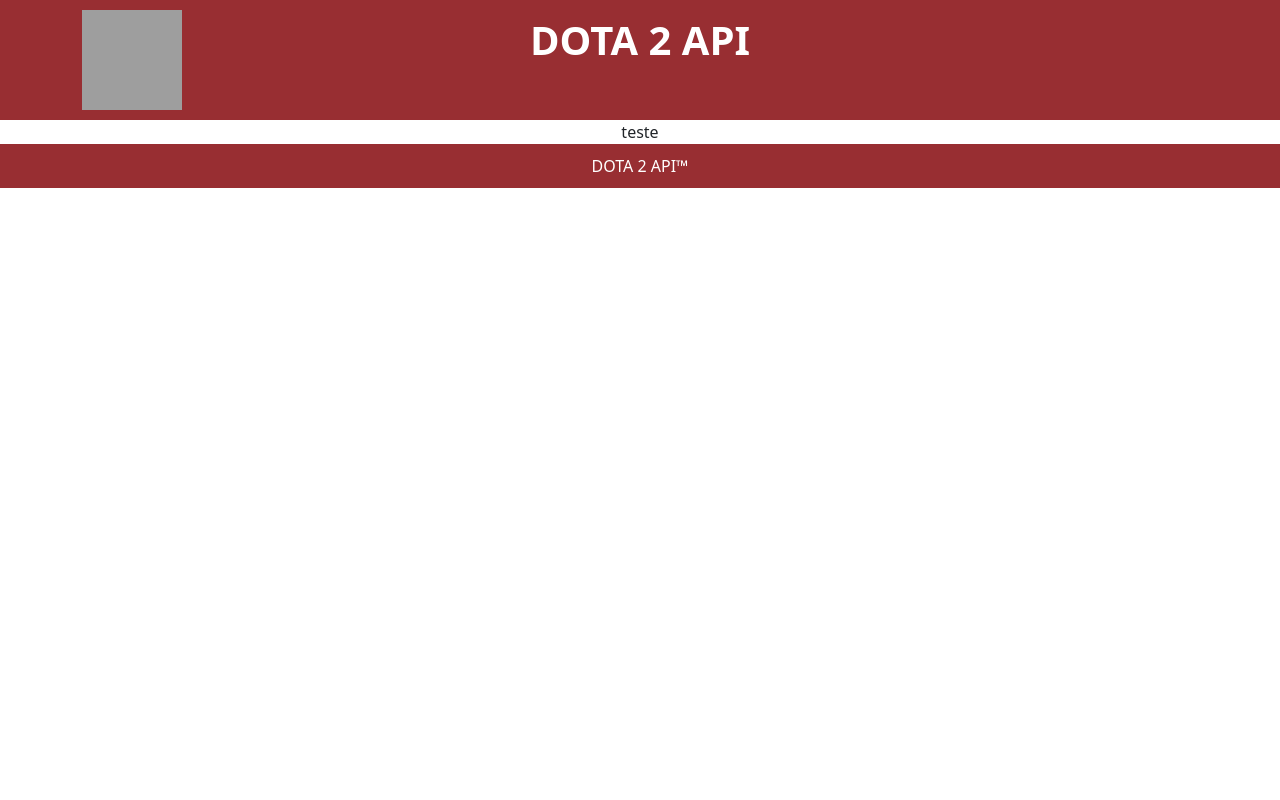
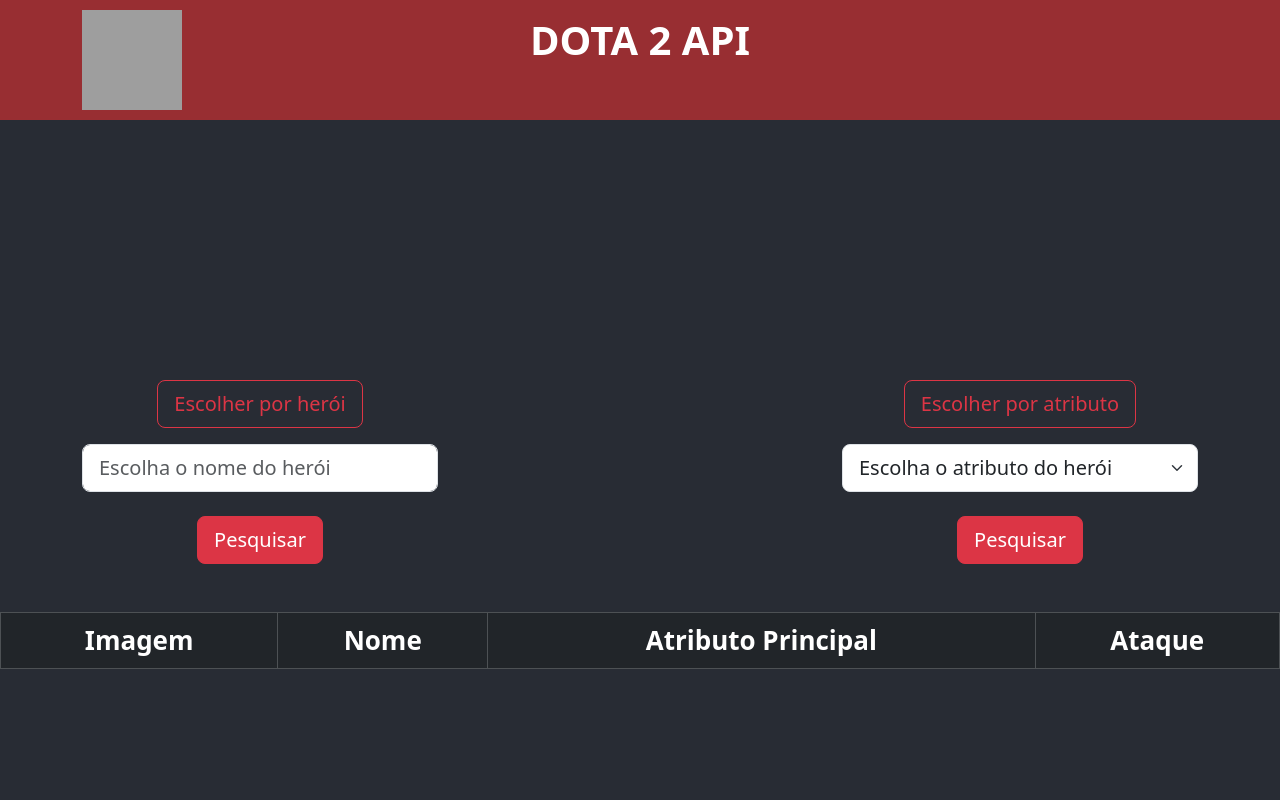
Before and after one commit to thalesondas/versao-api-dota2, a React (Create React App) app: page / in a window 1280 px wide. Shown: the top 800 px of the page. Built offline with nearby package versions, Linux system fonts and the light colour scheme; grey boxes are pictures that could not be loaded.

Commit message:
Organizando a parte visual do main

```diff
--- a/src/App.js
+++ b/src/App.js
@@ -1,15 +1,14 @@
 import Header from './components/Header.js';
 import Footer from './components/Footer.js';
+import Main from './components/Main.js';
 import 'bootstrap/dist/css/bootstrap.min.css';
 import './App.css'
 
-function App() {
+const App = () => {
   return (
     <div className="App">
       <Header />
-      <main>
-        teste
-      </main>
+      <Main />
       <Footer />
     </div>
   );
--- /dev/null
+++ b/src/assets/Main.css
@@ -0,0 +1,10 @@
+.App-header {
+    background-color: #282c34;
+    min-height: 100vh;
+    display: flex;
+    flex-direction: column;
+    align-items: center;
+    justify-content: center;
+    font-size: calc(10px + 2vmin);
+    color: white;
+}
--- /dev/null
+++ b/src/assets/TableData.css
@@ -0,0 +1,3 @@
+td{
+    vertical-align: middle;
+  }
--- a/src/components/Footer.js
+++ b/src/components/Footer.js
@@ -1,13 +1,11 @@
 import '../assets/Footer.css'
 
-function Footer() {
-
+const Footer = () => {
     return(
         <footer>
             DOTA 2 API™
         </footer>
     )
-
 }
 
 export default Footer;
--- a/src/components/Header.js
+++ b/src/components/Header.js
@@ -1,8 +1,7 @@
 import { Container, Image, Row, Col } from 'react-bootstrap'
 import '../assets/Header.css'
 
-function Header() {
-
+const Header = () => {
     return(
         <header>
             <Container>
@@ -20,7 +19,6 @@
             </Container>
         </header>
     )
-
 }
 
 export default Header;
--- /dev/null
+++ b/src/components/HeroAttrSearch.js
@@ -0,0 +1,27 @@
+import { Form, ToggleButton, Button } from 'react-bootstrap';
+
+const HeroAttrSearch = () => {
+    return (
+        <>
+            <ToggleButton
+                className="mt-4"
+                size='lg'
+                id="toggle-check-attr"
+                type="checkbox"
+                variant="outline-danger"
+            >
+                Escolher por atributo
+            </ToggleButton>
+            <Form.Select className='mt-3' size='lg' >
+                <option value="-">Escolha o atributo do herói</option>
+                <option value="all">Todos (all)</option>
+                <option value="str">Força (str)</option>
+                <option value="agi">Agilidade (agi)</option>
+                <option value="int">Inteligência (int)</option>
+            </Form.Select>
+            <Button variant='danger' size='lg' className='mt-4'>Pesquisar</Button>
+        </>
+    );
+}
+
+export default HeroAttrSearch;
--- /dev/null
+++ b/src/components/HeroNameSearch.js
@@ -0,0 +1,29 @@
+import { ToggleButton, Form, Button } from 'react-bootstrap';
+
+const HeroNameSearch = () => {
+    return (
+        <>
+            <Form className='mt-4'>
+                <Form.Group>
+                    <ToggleButton
+                        id="toggle-check-hero"
+                        size='lg'
+                        type="checkbox"
+                        variant="outline-danger"
+                    >
+                        Escolher por herói
+                    </ToggleButton>
+                    <Form.Control
+                        type='text'
+                        size='lg'
+                        className='mt-3'
+                        placeholder='Escolha o nome do herói'
+                    />
+                    <Button variant='danger' size='lg' className='mt-4'>Pesquisar</Button>
+                </Form.Group>
+            </Form>
+        </>
+    );
+}
+
+export default HeroNameSearch;
--- /dev/null
+++ b/src/components/Main.js
@@ -0,0 +1,29 @@
+import { Container, Row, Col } from 'react-bootstrap';
+import HeroNameSearch from './HeroNameSearch';
+import HeroAttrSearch from './HeroAttrSearch';
+import TableData from './TableData';
+import '../assets/Main.css'
+
+const Main = () => {
+
+    return (
+        <main className="App-header">
+            <Container>
+                <Row>
+                    <Col>
+                        <HeroNameSearch />
+                    </Col>
+                    <Col>
+                        <div></div>
+                    </Col>
+                    <Col>
+                        <HeroAttrSearch />
+                    </Col>
+                </Row>
+            </Container>
+            <TableData />
+        </main>
+    );
+}
+
+export default Main;
--- /dev/null
+++ b/src/components/TableData.js
@@ -0,0 +1,23 @@
+import { Table } from 'react-bootstrap';
+import '../assets/TableData.css'
+
+const TableData = () => {
+    return (
+        <>
+            <Table variant='dark' className='mt-5' striped bordered hover>
+                <thead>
+                    <tr>
+                        <th>Imagem</th>
+                        <th>Nome</th>
+                        <th>Atributo Principal</th>
+                        <th>Ataque</th>
+                    </tr>
+                </thead>
+                <tbody>
+                </tbody>
+            </Table>
+        </>
+    );
+}
+
+export default TableData;
```
Also changed, not shown: public/logo192.png (deleted), public/logo512.png (deleted).
